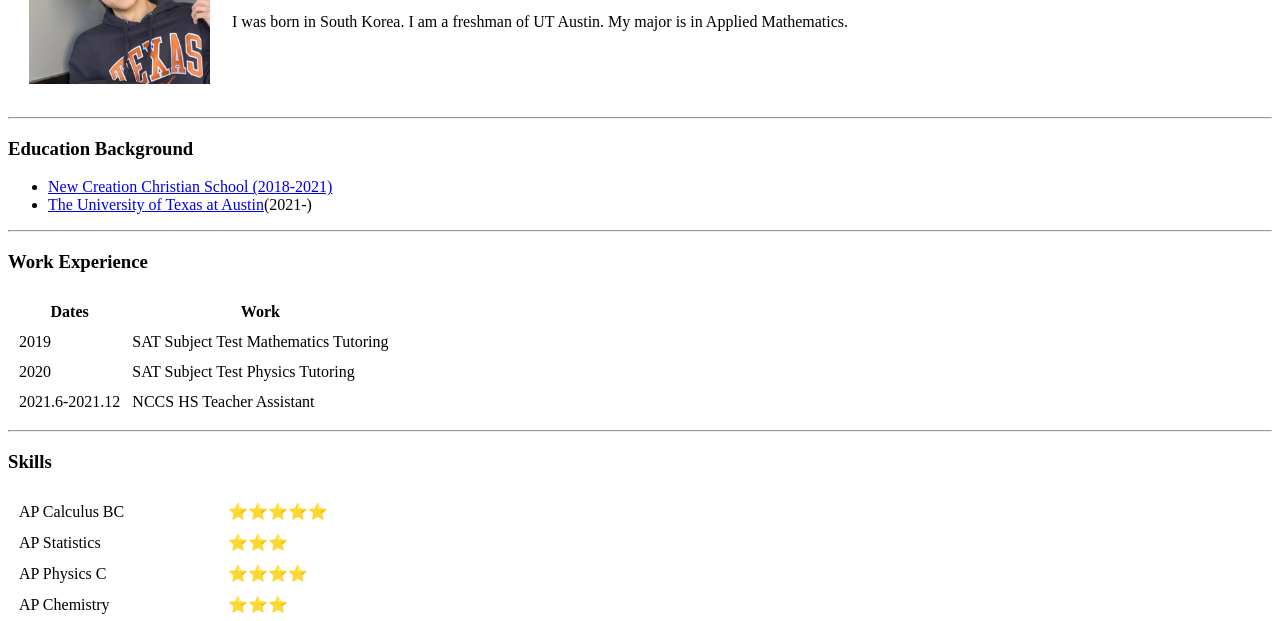
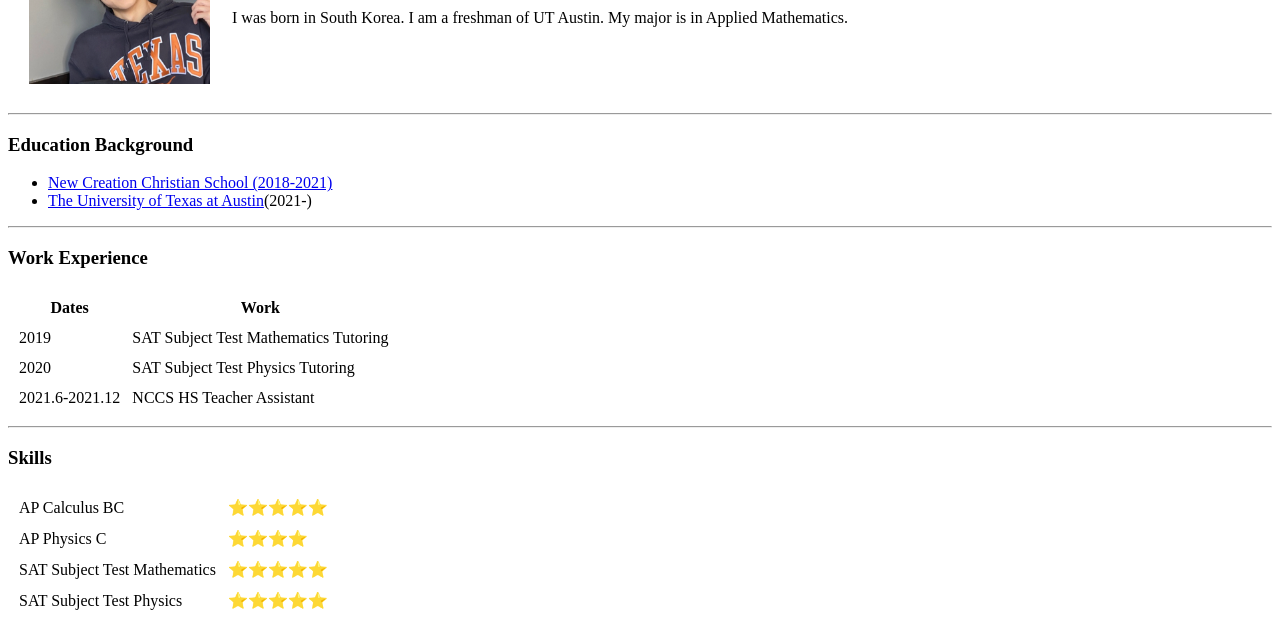
Before and after one commit to whwlstn/cv, a plain HTML site: page index.html in a window 1280 px wide. Shown: the part 170-791 px from the top of the page. Drawn offline with Linux system fonts and the light colour scheme.

Commit message:
Deleted the very first line and two skills

```diff
--- a/index.html
+++ b/index.html
@@ -1,4 +1,4 @@
-<!DOCTYPE html>
+
 <html lang="en">
 <head>
     <meta charset="UTF-8">
@@ -56,15 +56,9 @@
             <td>AP Calculus BC</td>
             <td>⭐️⭐️⭐️⭐️⭐️</td>
         </tr>
-            <td>AP Statistics</td>
-            <td>⭐️⭐️⭐️</td>
         <tr>
             <td>AP Physics C</td>
             <td>⭐️⭐️⭐️⭐️</td>
-        </tr>
-        <tr>
-            <td>AP Chemistry</td>
-            <td>⭐️⭐️⭐️</td>
         </tr>
         <tr>
             <td>SAT Subject Test Mathematics</td>
```
